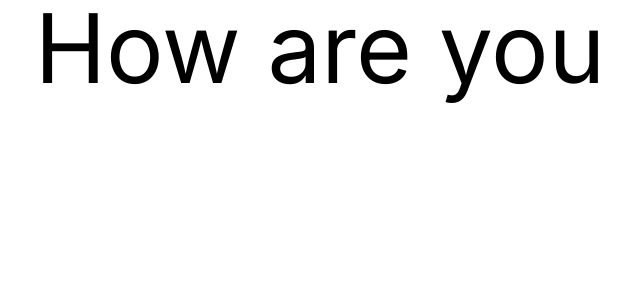
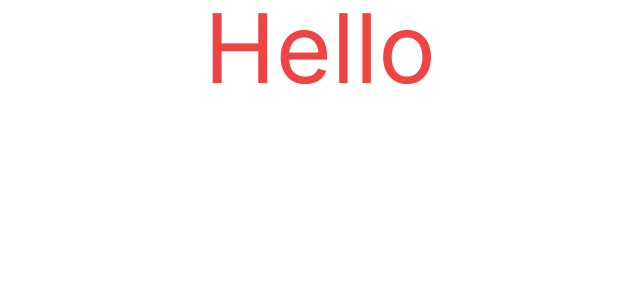
Before and after one commit to hojiakbar2806/rental-yards, a Next.js app in the folder frontend/: page / in a window 1280 px wide. Shown: the top 300 px of the page, without its empty margins (320-960 px from the left). Built offline with nearby package versions, Linux system fonts and the light colour scheme.

Commit message:
all it works

```diff
--- a/frontend/src/app/page.tsx
+++ b/frontend/src/app/page.tsx
@@ -1,7 +1,7 @@
 export default function Home() {
   return (
     <div className="flex items-center justify-center">
-      <p className="text-8xl">How are you</p>
+      <p className="text-8xl text-red-500">Hello</p>
     </div>
   );
 }
```
